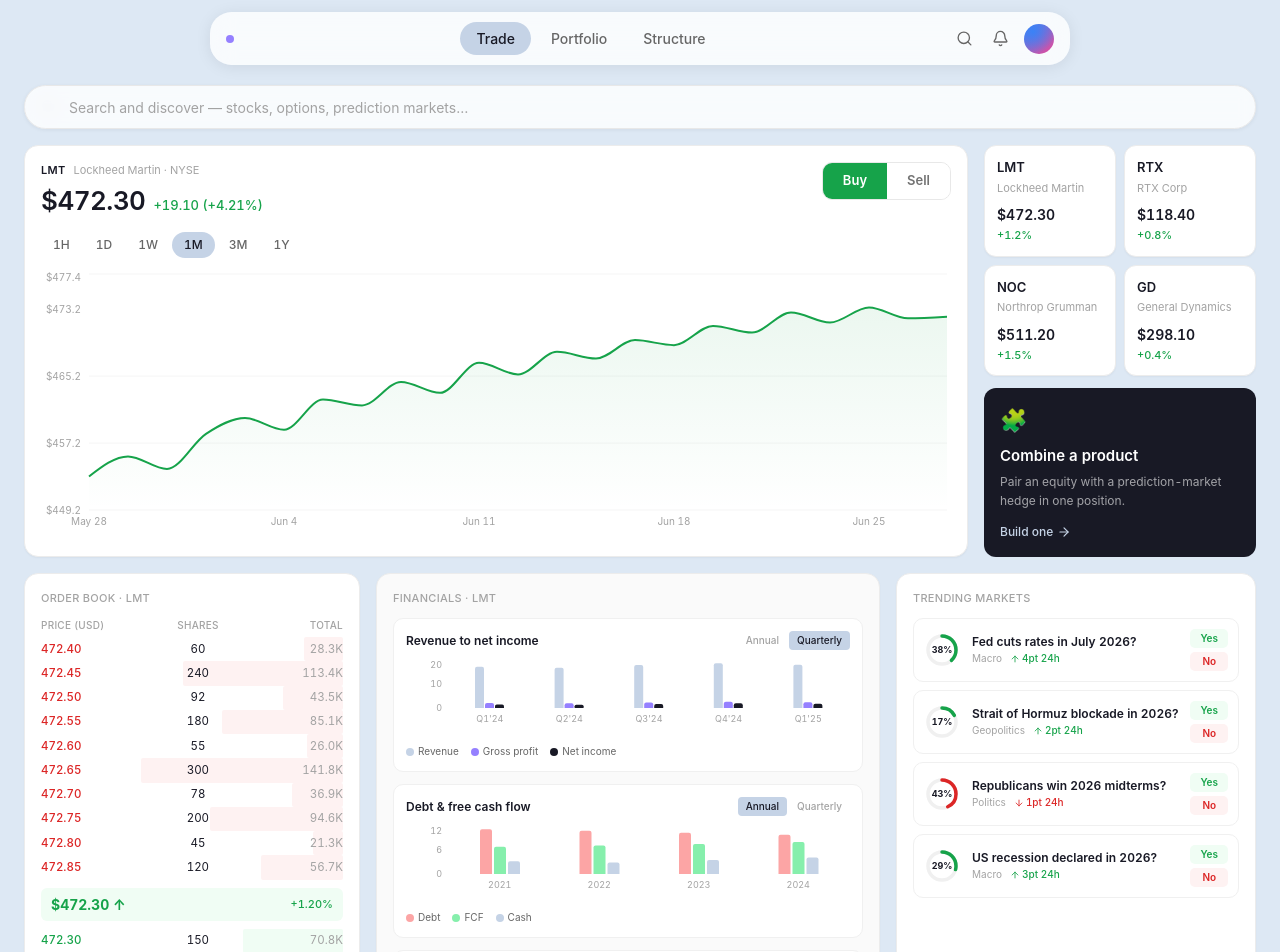
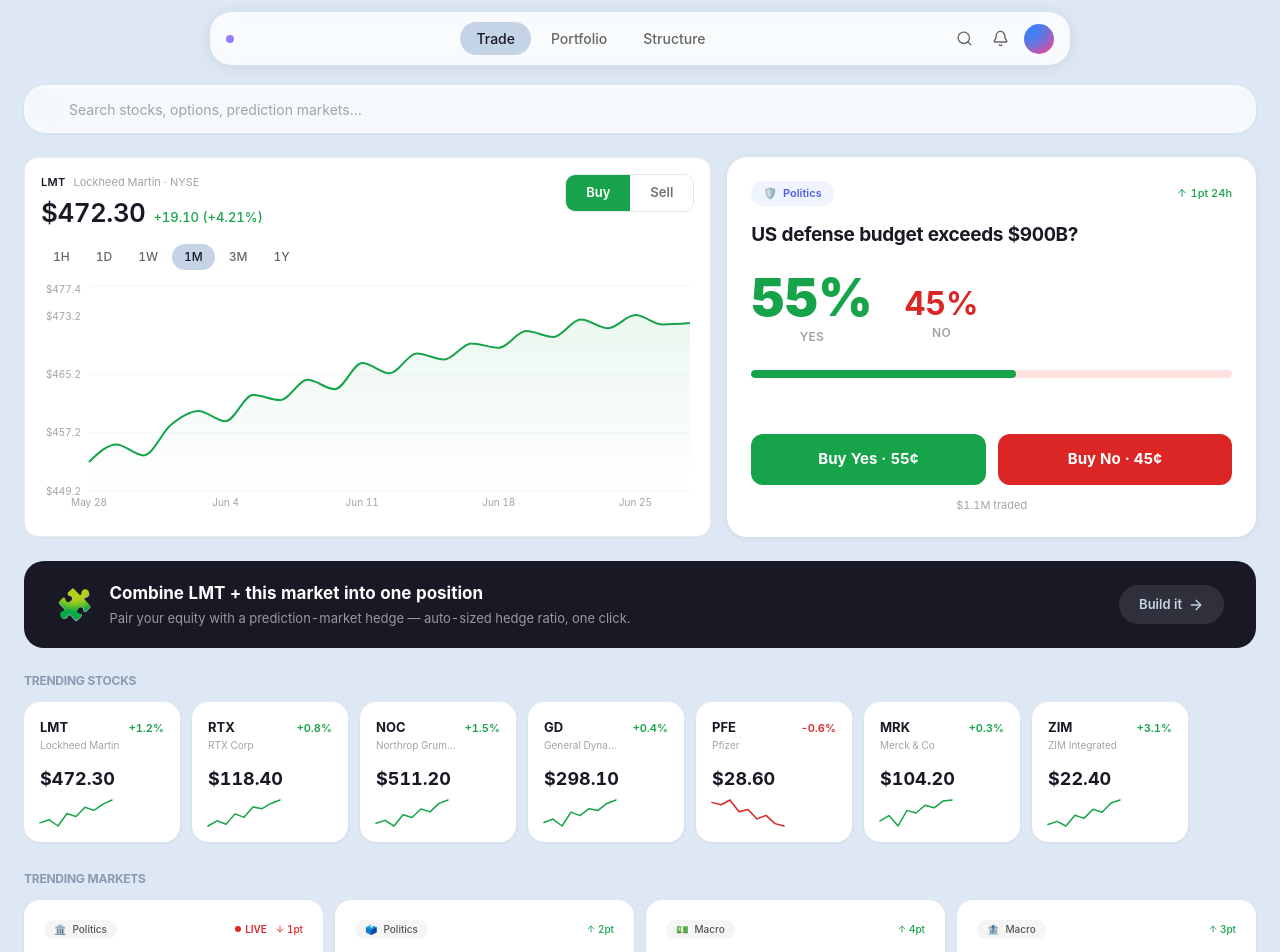
Before and after one commit to Anastasios-Vlachmpeis/hedgY, a Next.js app in the folder web/: page /trade in a window 1280 px wide. Shown: the top 952 px of the page. Built offline with nearby package versions, Linux system fonts and the light colour scheme; a web font is replaced by a local one.

Commit message:
feat(trade): full Polymarket-style redesign — stock+market hero, combine CTA, feed
Co-Authored-By: Claude Sonnet 4.6 <noreply@anthropic.com>

```diff
--- a/web/app/trade/page.tsx
+++ b/web/app/trade/page.tsx
@@ -5,154 +5,277 @@ import Link from "next/link";
 import { Search, ArrowRight, ArrowUp, ArrowDown } from "lucide-react";
 
 import { cn } from "@/lib/utils";
-import { trendingStocks, trendingMarkets } from "@/lib/mockData";
+import { trendingStocks, marketEvents } from "@/lib/mockData";
 import { StockChart } from "@/components/trade/stock-chart";
-import { OrderBook } from "@/components/trade/order-book";
-import { FinancialPanel } from "@/components/trade/financials";
 
-/* ── Search bar ── */
+/* ── helpers ── */
+function fmtVol(n: number): string {
+  if (n >= 1_000_000) return `$${(n / 1_000_000).toFixed(1)}M`;
+  if (n >= 1_000) return `$${(n / 1_000).toFixed(0)}K`;
+  return `$${n}`;
+}
+
+/* ── Search ── */
 function TradeSearch() {
   return (
     <div className="relative w-full">
       <Search className="pointer-events-none absolute left-4 top-1/2 size-4 -translate-y-1/2 text-[#a3a3a3]" />
       <input
         type="text"
-        placeholder="Search and discover — stocks, options, prediction markets…"
-        className="h-11 w-full rounded-2xl border border-[#e8e8e8] bg-white/80 pl-11 pr-4 text-[14px] text-[#181925] placeholder:text-[#a3a3a3] shadow-[0_1px_4px_rgba(0,0,0,0.06)] backdrop-blur-sm transition-all focus:border-[#C5D3E6] focus:outline-none focus:ring-2 focus:ring-[#C5D3E6]/40"
+        placeholder="Search stocks, options, prediction markets…"
+        className="h-12 w-full rounded-2xl border border-white/60 bg-white/70 pl-11 pr-4 text-[14px] text-[#181925] placeholder:text-[#a3a3a3] shadow-[0_1px_4px_rgba(0,0,0,0.06)] backdrop-blur-sm transition-all focus:border-[#C5D3E6] focus:bg-white focus:outline-none focus:ring-2 focus:ring-[#C5D3E6]/40"
       />
     </div>
   );
 }
 
-/* ── Stock cards — top-right 2×2 grid ── */
-function StockCardsGrid() {
+/* ── Sparkline ── */
+function Spark({ data, up }: { data: number[]; up: boolean }) {
+  const min = Math.min(...data);
+  const max = Math.max(...data);
+  const range = max - min || 1;
+  const W = 72, H = 26;
+  const pts = data
+    .map((v, i) => `${(i / (data.length - 1)) * W},${H - ((v - min) / range) * H}`)
+    .join(" ");
   return (
-    <div className="grid grid-cols-2 gap-2">
-      {trendingStocks.slice(0, 4).map((s) => {
-        const down = s.direction === "down";
+    <svg width={W} height={H} viewBox={`0 0 ${W} ${H}`} className="overflow-visible">
+      <polyline
+        points={pts}
+        fill="none"
+        stroke={up ? "#16a34a" : "#dc2626"}
+        strokeWidth={1.5}
+        strokeLinejoin="round"
+        strokeLinecap="round"
+      />
+    </svg>
+  );
+}
+
+/* ── Featured prediction market (hero right panel) ── */
+const HERO_MARKET = marketEvents.find((m) => m.id === "defense-budget")!;
+
+function FeaturedMarket() {
+  const yPct = Math.round((HERO_MARKET.yesProbability ?? 0) * 100);
+  const nPct = 100 - yPct;
+  const up = HERO_MARKET.direction === "up";
   return (
-          <div
-            key={s.symbol}
-            className="cursor-pointer rounded-[12px] border border-[#ececec] bg-white p-3 shadow-[0_1px_2px_rgba(0,0,0,0.04)] transition-shadow hover:shadow-[0_4px_12px_rgba(0,0,0,0.08)]"
-          >
-            <p className="text-[13px] font-semibold text-[#181925]">{s.symbol}</p>
-            <p className="mt-0.5 truncate text-[11px] text-[#a3a3a3]">{s.name}</p>
-            <p className="mt-2 text-[14px] font-semibold tabular-nums text-[#181925]">
-              ${s.price.toFixed(2)}
+    <div className="flex h-full flex-col rounded-[20px] bg-white p-6 shadow-[0_1px_6px_rgba(0,0,0,0.07)]">
+      {/* Header */}
+      <div className="flex items-center justify-between gap-2">
+        <span className="inline-flex items-center gap-1.5 rounded-full bg-[#f0f4ff] px-3 py-1 text-[11px] font-semibold text-[#4f5fe8]">
+          <span>{HERO_MARKET.icon}</span> {HERO_MARKET.category}
+        </span>
+        <span className={cn("flex items-center gap-0.5 text-[11px] font-medium", up ? "text-[#16a34a]" : "text-[#dc2626]")}>
+          {up ? <ArrowUp className="size-3" /> : <ArrowDown className="size-3" />}
+          {Math.abs(HERO_MARKET.changePts)}pt 24h
+        </span>
+      </div>
+
+      {/* Question */}
+      <h2 className="mt-4 text-[19px] font-bold leading-snug text-[#181925]">
+        {HERO_MARKET.title}
+      </h2>
+
+      {/* Big probability */}
+      <div className="my-6 flex items-end gap-8">
+        <div className="flex flex-col items-center gap-1">
+          <span className="text-[52px] font-black leading-none tabular-nums text-[#16a34a]">{yPct}%</span>
+          <span className="text-[12px] font-semibold uppercase tracking-wide text-[#a3a3a3]">Yes</span>
+        </div>
+        <div className="mb-1 flex flex-col items-center gap-1">
+          <span className="text-[32px] font-bold leading-none tabular-nums text-[#dc2626]">{nPct}%</span>
+          <span className="text-[12px] font-semibold uppercase tracking-wide text-[#a3a3a3]">No</span>
+        </div>
+      </div>
+
+      {/* Probability bar */}
+      <div className="h-2 w-full overflow-hidden rounded-full bg-[#fee2e2]">
+        <div className="h-full rounded-full bg-[#16a34a] transition-all" style={{ width: `${yPct}%` }} />
+      </div>
+
+      {/* Buttons */}
+      <div className="mt-auto flex gap-3 pt-6">
+        <button type="button" className="flex-1 rounded-[12px] bg-[#16a34a] py-3.5 text-[15px] font-bold text-white transition-colors hover:bg-[#15803d]">
+          Buy Yes · {yPct}¢
+        </button>
+        <button type="button" className="flex-1 rounded-[12px] bg-[#dc2626] py-3.5 text-[15px] font-bold text-white transition-colors hover:bg-[#b91c1c]">
+          Buy No · {nPct}¢
+        </button>
+      </div>
+
+      <p className="mt-3 text-center text-[11px] text-[#a3a3a3]">
+        {fmtVol(HERO_MARKET.volume)} traded
       </p>
-            <p className={cn("mt-0.5 text-[11px] tabular-nums font-medium", down ? "text-[#dc2626]" : "text-[#16a34a]")}>
-              {down ? "" : "+"}{s.changePct.toFixed(1)}%
-            </p>
-          </div>
-        );
-      })}
     </div>
   );
 }
 
-/* ── Combine a product CTA ── */
+/* ── Combine CTA ── */
 function CombineCTA() {
   return (
     <Link
       href="/structure"
-      className="group flex flex-col rounded-[12px] bg-[#181925] p-4 transition-opacity hover:opacity-90"
+      className="group flex items-center justify-between rounded-[20px] bg-[#181925] px-8 py-5 transition-opacity hover:opacity-90"
     >
-      <span className="text-[22px]">🧩</span>
-      <p className="mt-2 text-[15px] font-semibold text-white">Combine a product</p>
-      <p className="mt-1 text-[12px] leading-relaxed text-white/60">
-        Pair an equity with a prediction-market hedge in one position.
+      <div className="flex items-center gap-4">
+        <span className="text-[30px]">🧩</span>
+        <div>
+          <p className="text-[17px] font-bold text-white">
+            Combine LMT + this market into one position
           </p>
-      <span className="mt-3 inline-flex items-center gap-1 text-[12px] font-medium text-[#C5D3E6]">
-        Build one <ArrowRight className="size-3.5" />
+          <p className="mt-0.5 text-[13px] text-white/55">
+            Pair your equity with a prediction-market hedge — auto-sized hedge ratio, one click.
+          </p>
+        </div>
+      </div>
+      <span className="ml-6 flex shrink-0 items-center gap-1.5 rounded-full bg-white/10 px-5 py-2.5 text-[13px] font-semibold text-[#C5D3E6] transition-colors group-hover:bg-white/20">
+        Build it <ArrowRight className="size-4" />
       </span>
     </Link>
   );
 }
 
-/* ── Trending prediction markets panel ── */
-function PredictionPanel() {
+/* ── Trending stock card ── */
+function StockCard({ s }: { s: (typeof trendingStocks)[0] }) {
+  const up = s.direction !== "down";
   return (
-    <div className="flex flex-col gap-2 rounded-[14px] border border-[#ececec] bg-white p-4 shadow-[0_1px_2px_rgba(0,0,0,0.04)]">
-      <p className="mb-1 text-[11px] font-medium uppercase tracking-wide text-[#a3a3a3]">
-        Trending markets
+    <div className="flex min-w-[156px] flex-col rounded-[16px] bg-white p-4 shadow-[0_1px_3px_rgba(0,0,0,0.06)] cursor-pointer transition-shadow hover:shadow-[0_4px_14px_rgba(0,0,0,0.10)]">
+      <div className="flex items-start justify-between gap-1">
+        <div>
+          <p className="text-[13px] font-bold text-[#181925]">{s.symbol}</p>
+          <p className="max-w-[80px] truncate text-[10px] text-[#a3a3a3]">{s.name}</p>
+        </div>
+        <span className={cn("mt-0.5 text-[11px] font-semibold", up ? "text-[#16a34a]" : "text-[#dc2626]")}>
+          {up ? "+" : ""}{s.changePct.toFixed(1)}%
+        </span>
+      </div>
+      <p className="mt-3 text-[18px] font-bold tabular-nums text-[#181925]">
+        ${s.price.toFixed(2)}
       </p>
-      {trendingMarkets.map((m) => {
-        const up = m.direction === "up";
-        const yPct = Math.round(m.yesProbability * 100);
-        const C = 2 * Math.PI * 14;
-        return (
-          <div
-            key={m.id}
-            className="flex items-center gap-3 rounded-[10px] border border-[#f0f0f0] p-2.5 transition-colors hover:bg-[#fafafa] cursor-pointer"
-          >
-            {/* Probability ring */}
-            <div className="relative size-9 shrink-0">
-              <svg viewBox="0 0 36 36" className="-rotate-90 h-full w-full">
-                <circle cx="18" cy="18" r="14" fill="none" stroke="#f0f0f0" strokeWidth="3.5" />
-                <circle
-                  cx="18" cy="18" r="14" fill="none"
-                  stroke={up ? "#16a34a" : "#dc2626"}
-                  strokeWidth="3.5" strokeLinecap="round"
-                  strokeDasharray={C}
-                  strokeDashoffset={C * (1 - yPct / 100)}
-                />
-              </svg>
-              <div className="absolute inset-0 flex items-center justify-center">
-                <span className="text-[9px] font-bold tabular-nums text-[#181925]">{yPct}%</span>
+      <div className="mt-2">
+        <Spark data={s.spark} up={up} />
       </div>
     </div>
+  );
+}
 
-            <div className="min-w-0 flex-1">
-              <p className="truncate text-[12px] font-semibold leading-tight text-[#181925]">
-                {m.question}
-              </p>
-              <div className="mt-0.5 flex items-center gap-2 text-[10px] text-[#a3a3a3]">
-                <span>{m.category}</span>
-                <span className={cn("font-medium flex items-center gap-0.5", up ? "text-[#16a34a]" : "text-[#dc2626]")}>
+/* ── Prediction market card (Polymarket-style) ── */
+function MarketCard({ m }: { m: (typeof marketEvents)[0] }) {
+  const yPct = m.yesProbability != null ? Math.round(m.yesProbability * 100) : null;
+  const up = m.direction !== "down";
+  return (
+    <div className="flex flex-col rounded-[16px] bg-white p-5 shadow-[0_1px_3px_rgba(0,0,0,0.06)] cursor-pointer transition-shadow hover:shadow-[0_4px_14px_rgba(0,0,0,0.10)]">
+      {/* Top row */}
+      <div className="flex items-center justify-between gap-2">
+        <span className="flex items-center gap-1.5 rounded-full bg-[#f5f5f5] px-2.5 py-0.5 text-[10px] font-medium text-[#555]">
+          <span>{m.icon}</span>{m.category}
+        </span>
+        <div className="flex items-center gap-2">
+          {m.live && (
+            <span className="flex items-center gap-1 text-[10px] font-semibold text-[#dc2626]">
+              <span className="size-1.5 rounded-full bg-[#dc2626]" />LIVE
+            </span>
+          )}
+          <span className={cn("text-[10px] font-medium flex items-center gap-0.5", up ? "text-[#16a34a]" : "text-[#dc2626]")}>
             {up ? <ArrowUp className="size-2.5" /> : <ArrowDown className="size-2.5" />}
-                  {Math.abs(m.changePts)}pt 24h
+            {Math.abs(m.changePts)}pt
           </span>
         </div>
       </div>
 
-            <div className="flex shrink-0 flex-col gap-1">
-              <button type="button" className="rounded-[5px] bg-[#f0fdf4] px-2.5 py-0.5 text-[10px] font-semibold text-[#16a34a] hover:bg-[#dcfce7]">
-                Yes
+      {/* Question */}
+      <p className="mt-3 line-clamp-2 text-[14px] font-semibold leading-snug text-[#181925]">
+        {m.title}
+      </p>
+
+      {/* Binary market: big % + bar */}
+      {yPct != null && (
+        <>
+          <div className="mt-4 flex items-end gap-2">
+            <span className="text-[30px] font-black tabular-nums leading-none text-[#16a34a]">{yPct}%</span>
+            <span className="mb-1 text-[12px] text-[#a3a3a3]">chance YES</span>
+          </div>
+          <div className="mt-2 h-1.5 w-full overflow-hidden rounded-full bg-[#fee2e2]">
+            <div className="h-full rounded-full bg-[#16a34a]" style={{ width: `${yPct}%` }} />
+          </div>
+          <div className="mt-4 flex gap-2">
+            <button type="button" className="flex-1 rounded-[8px] bg-[#f0fdf4] py-2.5 text-[12px] font-bold text-[#16a34a] transition-colors hover:bg-[#dcfce7]">
+              Yes {yPct}¢
             </button>
-              <button type="button" className="rounded-[5px] bg-[#fef2f2] px-2.5 py-0.5 text-[10px] font-semibold text-[#dc2626] hover:bg-[#fee2e2]">
-                No
+            <button type="button" className="flex-1 rounded-[8px] bg-[#fef2f2] py-2.5 text-[12px] font-bold text-[#dc2626] transition-colors hover:bg-[#fee2e2]">
+              No {100 - yPct}¢
             </button>
           </div>
+        </>
+      )}
+
+      {/* Multi-outcome market */}
+      {yPct == null && m.outcomes && (
+        <div className="mt-3 flex flex-col gap-1.5">
+          {m.outcomes.slice(0, 3).map((o) => {
+            const pct = Math.round(o.yes * 100);
+            return (
+              <div key={o.label} className="flex items-center gap-2">
+                <span className="w-[90px] truncate text-[11px] text-[#555]">{o.label}</span>
+                <div className="flex-1 overflow-hidden rounded-full bg-[#f0f0f0] h-1.5">
+                  <div className="h-full rounded-full bg-[#9580ff]" style={{ width: `${pct}%` }} />
+                </div>
+                <span className="w-8 text-right text-[11px] font-semibold tabular-nums text-[#181925]">{pct}%</span>
               </div>
             );
           })}
+        </div>
+      )}
+
+      {/* Footer */}
+      <p className="mt-4 text-[10px] text-[#c0c0c0]">{fmtVol(m.volume)} vol</p>
     </div>
   );
 }
 
 /* ── Page ── */
 export default function TradePage() {
+  const otherMarkets = marketEvents.filter((m) => m.id !== "defense-budget");
+
   return (
-    <div className="flex flex-col gap-4">
+    <div className="flex flex-col gap-6">
       <TradeSearch />
 
-      {/* Row 1: chart (left 60%) + stock cards + combine CTA (right 40%) */}
-      <div className="grid grid-cols-1 gap-4 lg:grid-cols-[1fr_272px] lg:items-stretch">
-        <div className="min-h-[340px]">
+      {/* Hero: stock chart + featured prediction market */}
+      <div className="grid grid-cols-1 gap-4 lg:grid-cols-[1.3fr_1fr] lg:items-stretch">
+        <div className="min-h-[380px]">
           <StockChart />
         </div>
-        <div className="flex flex-col gap-3">
-          <StockCardsGrid />
-          <CombineCTA />
-        </div>
+        <FeaturedMarket />
       </div>
 
-      {/* Row 2: order book | financials | prediction markets */}
-      <div className="grid grid-cols-1 gap-4 lg:grid-cols-[1fr_1.5fr_1fr]">
-        <OrderBook />
-        <FinancialPanel />
-        <PredictionPanel />
+      {/* Combine CTA — the core value prop */}
+      <CombineCTA />
+
+      {/* Trending stocks */}
+      <section>
+        <h2 className="mb-3 text-[12px] font-bold uppercase tracking-widest text-[#8a9ab0]">
+          Trending Stocks
+        </h2>
+        <div className="flex gap-3 overflow-x-auto pb-1 [scrollbar-width:none] [&::-webkit-scrollbar]:hidden">
+          {trendingStocks.map((s) => (
+            <StockCard key={s.symbol} s={s} />
+          ))}
         </div>
+      </section>
+
+      {/* Trending markets — Polymarket-style grid */}
+      <section className="pb-6">
+        <h2 className="mb-3 text-[12px] font-bold uppercase tracking-widest text-[#8a9ab0]">
+          Trending Markets
+        </h2>
+        <div className="grid grid-cols-1 gap-3 sm:grid-cols-2 lg:grid-cols-3 xl:grid-cols-4">
+          {otherMarkets.map((m) => (
+            <MarketCard key={m.id} m={m} />
+          ))}
+        </div>
+      </section>
     </div>
   );
 }
```
Lines whose indentation alone changed are shown as unchanged.
